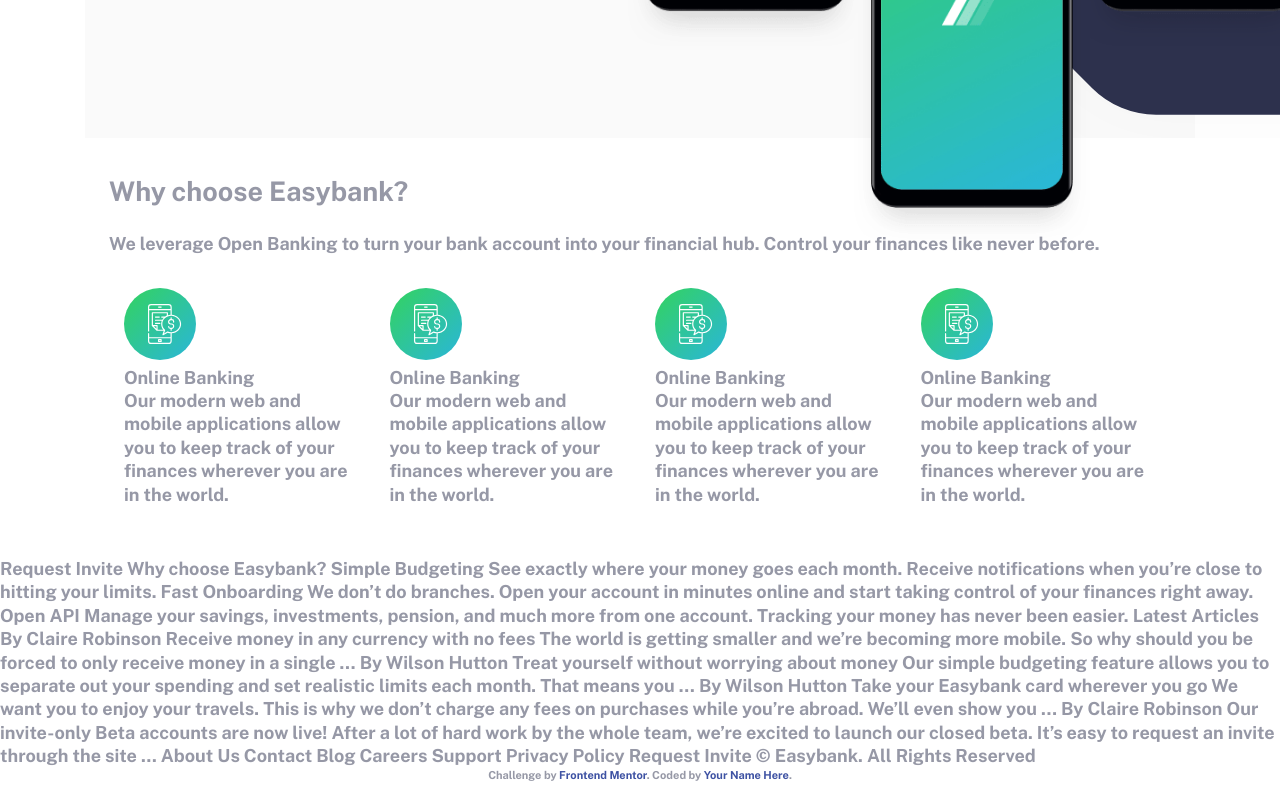
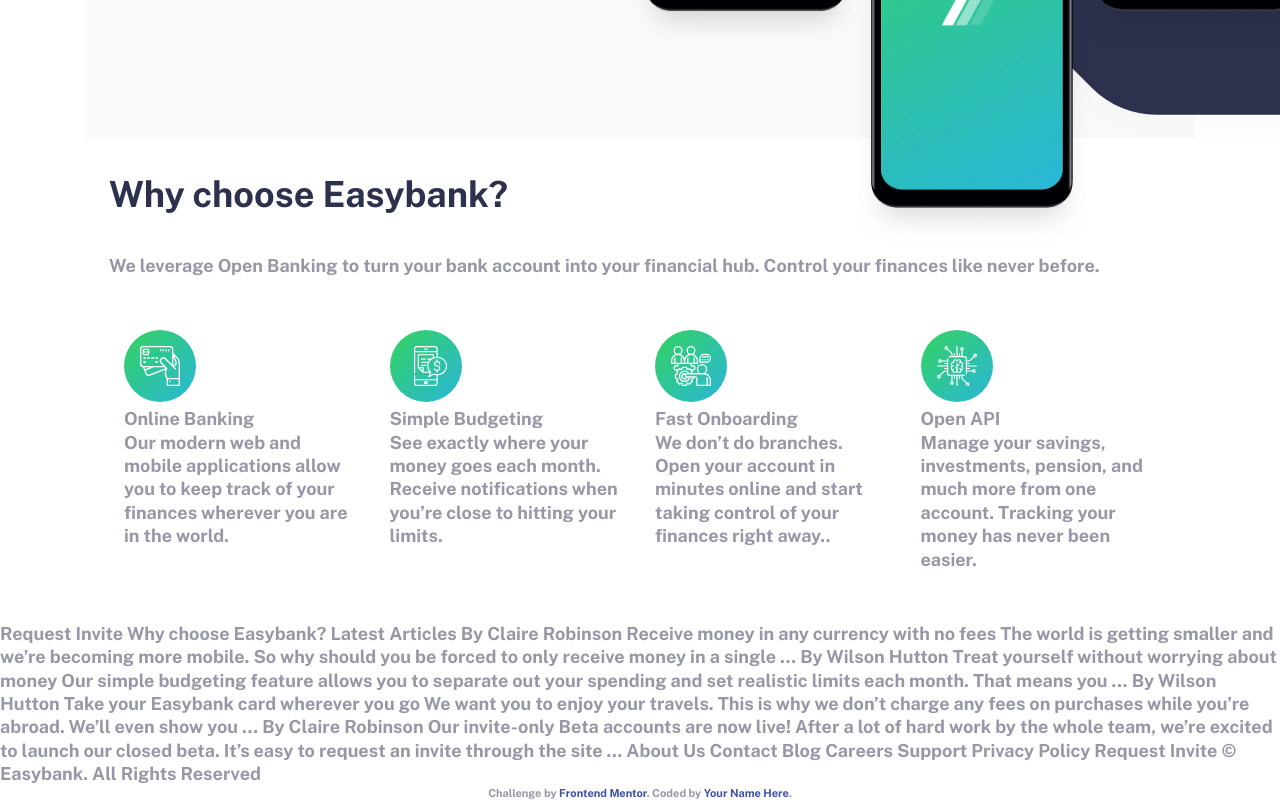
Before and after one commit to giwangdk/easybank-landingpage, a plain HTML site: page index.html in a window 1280 px wide. Shown: the part 603-1403 px from the top of the page. Drawn offline with nearby package versions, Linux system fonts and the light colour scheme.

Commit message:
add global text style

```diff
--- a/app/scss/_features.scss
+++ b/app/scss/_features.scss
@@ -1,12 +1,17 @@
 .feature{
     &__grid{
-        @include breakpoint-up(large){
-            display: flex;
+        @include breakpoint-up(medium){
+            display:flex ;
+            flex-wrap: wrap;
         }
     }
 
     &__item{
         padding: 0.9375rem;
+
+        @include breakpoint-up(medium){
+            flex: 1 0 50%;
+        }
         @include breakpoint-up(large){
             flex: 1;
         }
--- a/app/scss/_global.scss
+++ b/app/scss/_global.scss
@@ -25,10 +25,37 @@ body{
 
 h1, h2, h3{
     margin-top: 0px;
+    font-weight: 300;
+    color:$darkBlue;
+    line-height: 1.15;
+}
+h1{
+    font-size: 2.31rem;
+    margin-bottom:1.5rem ;
+    @include breakpoint-up(large){
+        font: $font-xl;
+    }
 }
 
+h2{
+    font-size: 1.875rem;
+    margin-bottom: 1.565rem;
+    @include breakpoint-up(large){
+        font-size: 2.25rem;
+        margin-bottom: 2.25rem;
+    }
+}
 a, a:visited,a:hover{
     text-decoration: none;
+}
+
+p{
+    line-height: 1.5;
+    margin-bottom: 2.25rem ;
+    font-weight: 300 I !important;
+    @include breakpoint-up(large){
+        font: $font-med;
+    }
 }
 
 //spaces
--- a/index.html
+++ b/index.html
@@ -84,28 +84,29 @@
 
       <div class="feature__grid">
         <div class="feature__item">
-          <div class="feature__icon"><img src="/images/icon-budgeting.svg" alt=""></div>
+          <div class="feature__icon"><img src="/images/icon-online.svg" alt=""></div>
           <div class="feature__title">Online Banking</div>
           <div class="feature__description">Our modern web and mobile applications allow you to keep track of your finances
             wherever you are in the world.</div>
         </div>
         <div class="feature__item">
           <div class="feature__icon"><img src="/images/icon-budgeting.svg" alt=""></div>
-          <div class="feature__title">Online Banking</div>
-          <div class="feature__description">Our modern web and mobile applications allow you to keep track of your finances
-            wherever you are in the world.</div>
+          <div class="feature__title">Simple Budgeting</div>
+          <div class="feature__description">
+            See exactly where your money goes each month. Receive notifications when you’re
+            close to hitting your limits.</div>
         </div>
         <div class="feature__item">
-          <div class="feature__icon"><img src="/images/icon-budgeting.svg" alt=""></div>
-          <div class="feature__title">Online Banking</div>
-          <div class="feature__description">Our modern web and mobile applications allow you to keep track of your finances
-            wherever you are in the world.</div>
+          <div class="feature__icon"><img src="/images/icon-onboarding.svg" alt=""></div>
+          <div class="feature__title">Fast Onboarding</div>
+          <div class="feature__description">We don’t do branches. Open your account in minutes online and start taking control
+            of your finances right away..</div>
         </div>
         <div class="feature__item">
-          <div class="feature__icon"><img src="/images/icon-budgeting.svg" alt=""></div>
-          <div class="feature__title">Online Banking</div>
-          <div class="feature__description">Our modern web and mobile applications allow you to keep track of your finances
-            wherever you are in the world.</div>
+          <div class="feature__icon"><img src="/images/icon-api.svg" alt=""></div>
+          <div class="feature__title">Open API</div>
+          <div class="feature__description">Manage your savings, investments, pension, and much more from one account. Tracking
+            your money has never been easier.</div>
         </div>
       </div>
   </section>
@@ -129,17 +130,13 @@
 
 
 
-  Simple Budgeting
-  See exactly where your money goes each month. Receive notifications when you’re
-  close to hitting your limits.
 
-  Fast Onboarding
-  We don’t do branches. Open your account in minutes online and start taking control
-  of your finances right away.
 
-  Open API
-  Manage your savings, investments, pension, and much more from one account. Tracking
-  your money has never been easier.
+
+
+
+
+
 
 
 
```
Also changed, not shown: app/scss/style.css, 1 other file.
